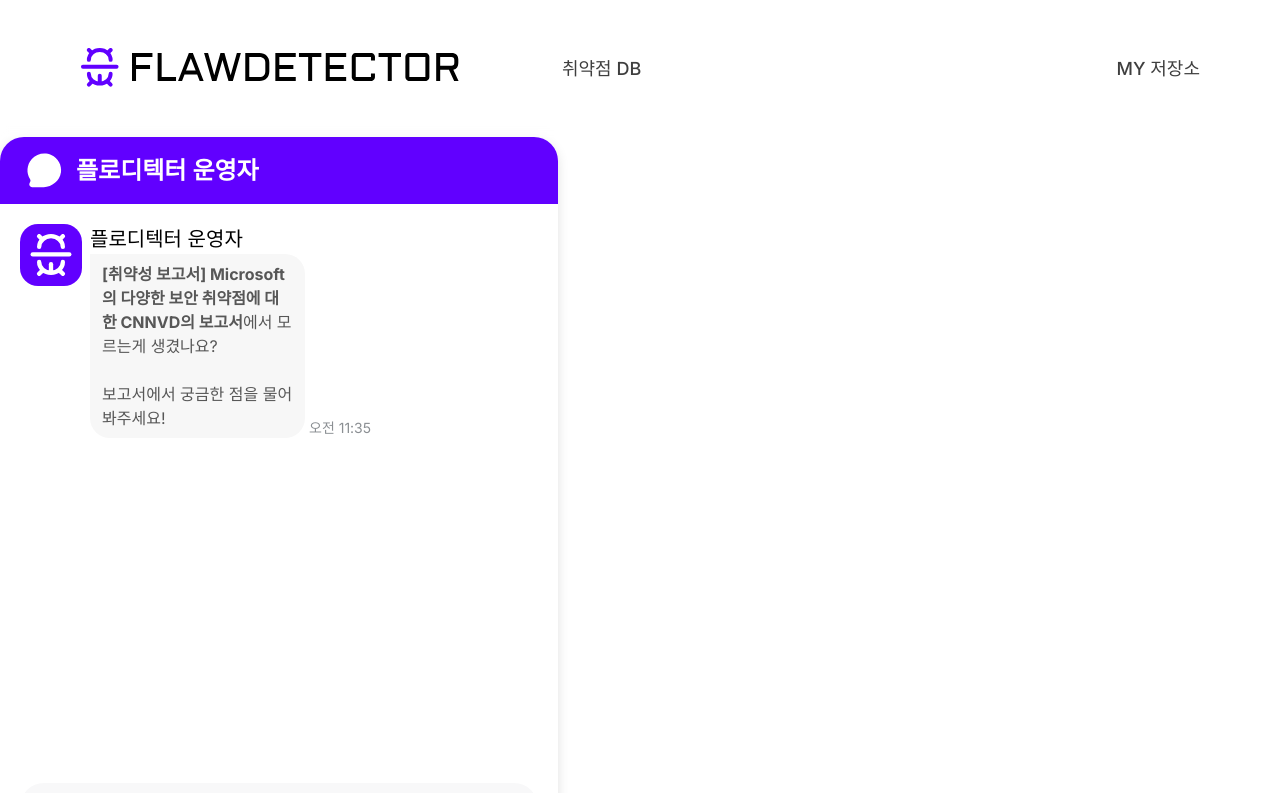
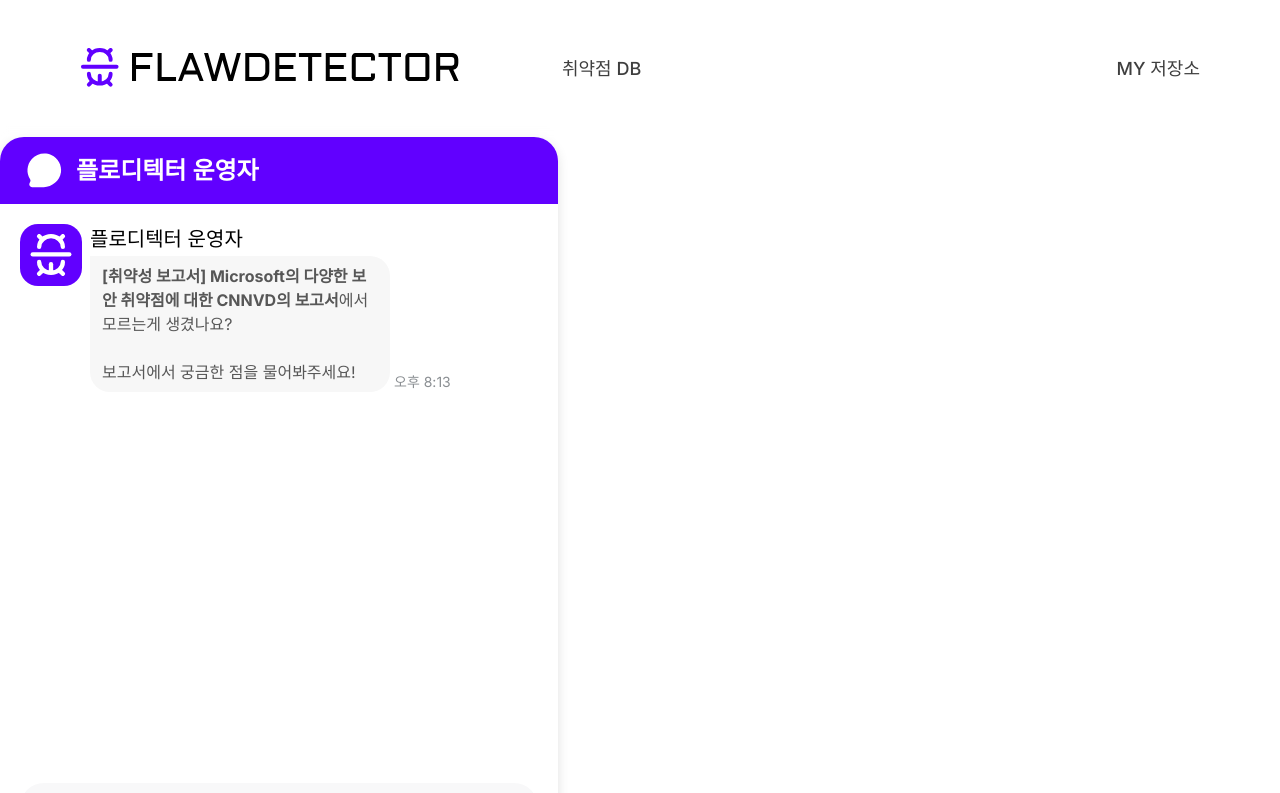
Before and after one commit to sockki/flawDetector, a Next.js app: page /ye in a window 1280 px wide. Shown: the top 793 px of the page. Built offline with nearby package versions, Linux system fonts and the light colour scheme.

Commit message:
Feat: 초기값도 map으로

```diff
--- a/package.json
+++ b/package.json
@@ -16,6 +16,7 @@
     "@radix-ui/react-switch": "^1.1.0",
     "@tanstack/react-query": "^5.51.23",
     "date-fns": "^3.6.0",
+    "dompurify": "^3.1.6",
     "next": "14.2.5",
     "react": "^18",
     "react-dom": "^18",
@@ -35,6 +36,7 @@
     "@storybook/react": "^8.2.8",
     "@storybook/test": "^8.2.8",
     "@svgr/webpack": "^8.1.0",
+    "@types/dompurify": "^3.0.5",
     "@types/node": "^20",
     "@types/react": "^18",
     "@types/react-dom": "^18",
--- a/src/components/Chatbot/Chatbot.tsx
+++ b/src/components/Chatbot/Chatbot.tsx
@@ -3,6 +3,7 @@
 import { BugIcon, ChatIcon, SendIcon } from '@/public/index';
 import { format } from 'date-fns/format';
 import { ko } from 'date-fns/locale';
+import DOMPurify from 'dompurify';
 import { ChangeEvent, KeyboardEvent, useEffect, useRef, useState } from 'react';
 import { twMerge } from 'tailwind-merge';
 
@@ -22,10 +23,22 @@ const news = {
 };
 
 export default function Chatbot() {
-  const [message, setMessage] = useState<Message[]>([]);
+  const initialMessages: Message[] = [
+    {
+      sender: 'bot',
+      content: `<b>${news.title}</b>에서 모르는게 생겼나요? <br /> <br />보고서에서 궁금한 점을 물어봐주세요!`,
+      sentAt: new Date().toISOString(),
+    },
+  ];
+
+  const [message, setMessage] = useState<Message[]>(initialMessages);
   const [inputText, setInputText] = useState('');
   const textareaRef = useRef<HTMLTextAreaElement>(null);
   const messagesContainerRef = useRef<HTMLDivElement>(null);
+
+  const createMarkup = (html: string) => {
+    return { __html: DOMPurify.sanitize(html) };
+  };
 
   const handleOnChange = (e: ChangeEvent<HTMLTextAreaElement>) => {
     setInputText(e.target.value);
@@ -48,8 +61,7 @@ export default function Chatbot() {
       if (textareaRef.current) {
         textareaRef.current.style.height = 'auto';
       }
-      const promptMessage = `Please read the following report carefully: ${news.desc}. Based on this report, I have a question: "${content}". Please respond **only** with the direct answer in Korean, without any special characters, translations, or additional text. Ensure the response is clean, and do not include any repeated or irrelevant characters, symbols, or formatting.
-      `;
+      const promptMessage = `Please read the following report carefully: ${news.desc}. Based on this report, I have a question: "${content}"`;
 
       try {
         const response = await fetch('/api/generateMessage', {
@@ -102,26 +114,6 @@ export default function Chatbot() {
         ref={messagesContainerRef}
         className="flex flex-1 flex-col gap-[2.4rem] overflow-hidden overflow-y-scroll px-[2rem] pt-[2rem] text-[1.6rem]"
       >
-        <article>
-          <h4 className="sr-only">bot의 말</h4>
-          <div className="flex w-full gap-[0.8rem]">
-            <div className="flex h-[6.2rem] w-[6.2rem] items-center justify-center rounded-[1.8rem] bg-primary-500">
-              <BugIcon width={42} height={42} stroke="white" />
-            </div>
-            <div className="flex items-end justify-center gap-[0.4rem]">
-              <div className="flex flex-col">
-                <div className="text-[2rem]">플로디텍터 운영자</div>
-                <div className="max-w-[21.5rem] rounded-[2rem] rounded-tl-none bg-[#f7f7f7] px-[1.2rem] py-[0.8rem]">
-                  <p className="break-words text-[#575757]">
-                    <b>{news.title}</b>에서 모르는게 생겼나요? <br /> <br />
-                    보고서에서 궁금한 점을 물어봐주세요!
-                  </p>
-                </div>
-              </div>
-              <span className="text-[1.4rem] font-regular text-[#8B8F93]">오전 11:35</span>
-            </div>
-          </div>
-        </article>
         {message.map(({ sender, content, sentAt }) => (
           <article key={`${sender} ${sentAt}`}>
             <h4 className="sr-only">{sender}의 말</h4>
@@ -140,7 +132,7 @@ export default function Chatbot() {
                   sender === 'user' && 'flex-row-reverse',
                 )}
               >
-                <div className="flex flex-col gap-[0.2rem]">
+                <div className="flex flex-col items-start gap-[0.2rem]">
                   {sender === 'bot' && <div className="text-[2rem]">플로디텍터 운영자</div>}
                   <div
                     className={twMerge(
@@ -148,9 +140,9 @@ export default function Chatbot() {
                       sender === 'user' &&
                         'rounded-tl-[2rem] rounded-tr-none bg-primary-500 text-white',
                     )}
-                  >
-                    <p className="break-words">{content}</p>
-                  </div>
+                    // eslint-disable-next-line react/no-danger
+                    dangerouslySetInnerHTML={createMarkup(content)}
+                  />
                 </div>
                 <span className="text-[1.4rem] font-regular text-[#8B8F93]">
                   {format(new Date(sentAt), 'aaa h:mm', { locale: ko })}
```
Also changed, not shown: 1 other file (tests, documents, lock files or other folders).
